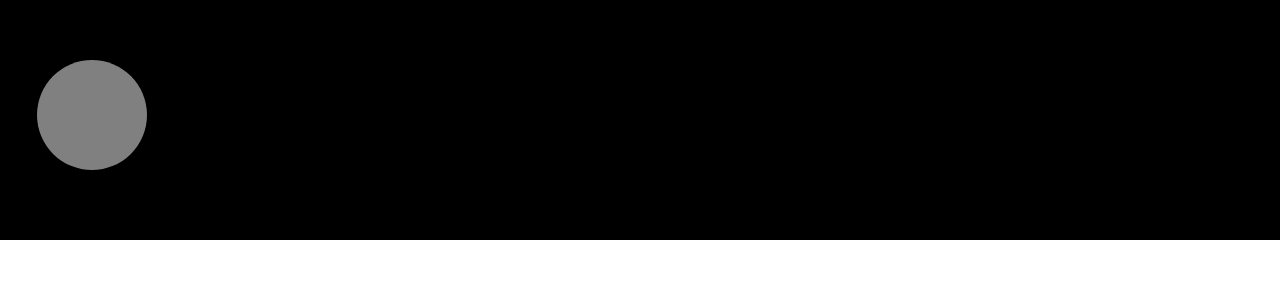
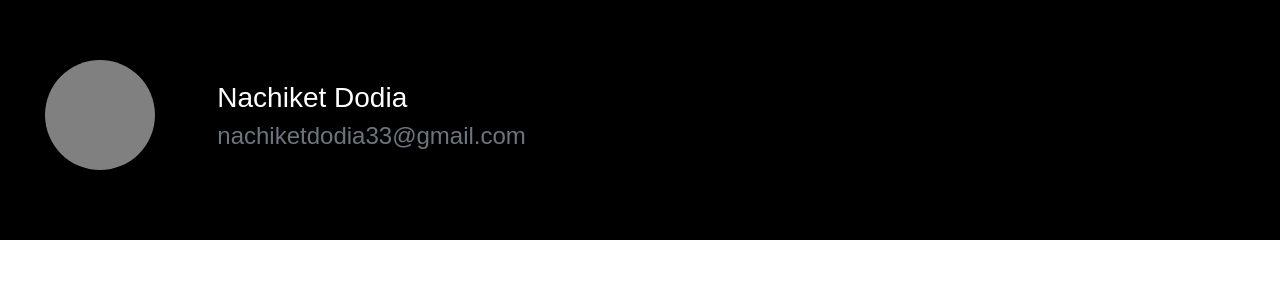
Before and after one commit to vivek2293/MediLocker, a React (Create React App) app in the folder frontend/: page /user in a window 1280 px wide. Shown: the top 300 px of the page. Built offline with nearby package versions, Linux system fonts and the light colour scheme.

Commit message:
fixed layout

```diff
--- a/frontend/src/components/PatientDashboard.jsx
+++ b/frontend/src/components/PatientDashboard.jsx
@@ -1,22 +1,24 @@
 import React from "react";
 import "../css/patientdashboard.css";
 
-function PatientDashboard() {
+function PatientDashboard(props) {
   return (
     <>
       <section className="patientDashboardSection">
-        <div className="row" id="userDisplay">
-          <div className="col-md-2 d-flex justify-content-center align-items-center">
-            <svg height='150' width='150'>
-              <circle
-                cx="70"
-                cy="70"
-                r="55"
-                fill="grey"
-              />
-            </svg>
+        <div className="container-fluid d-flex align-items-center" id="userDisplay">
+          <div className="row w-100">
+            <div className="col-md-2 p-2 d-flex justify-content-center align-items-center">
+              <svg height="150" width="150">
+                <circle cx="70" cy="70" r="55" fill="grey" />
+              </svg>
+            </div>
+            <div className="col-md-10 p-2 d-flex flex-column justify-content-center align-items-start">
+              <h3 id="profileName">{props.name}Nachiket Dodia</h3>
+              <h4 className="text-muted">
+                {props.email}nachiketdodia33@gmail.com
+              </h4>
+            </div>
           </div>
-          <div className="col-md-10"></div>
         </div>
         <div className="row" id="renderingWindow"></div>
       </section>
--- a/frontend/src/css/patientdashboard.css
+++ b/frontend/src/css/patientdashboard.css
@@ -12,3 +12,7 @@
     background-color: grey;
 
 }
+
+#profileName{
+    color:white
+}
```
